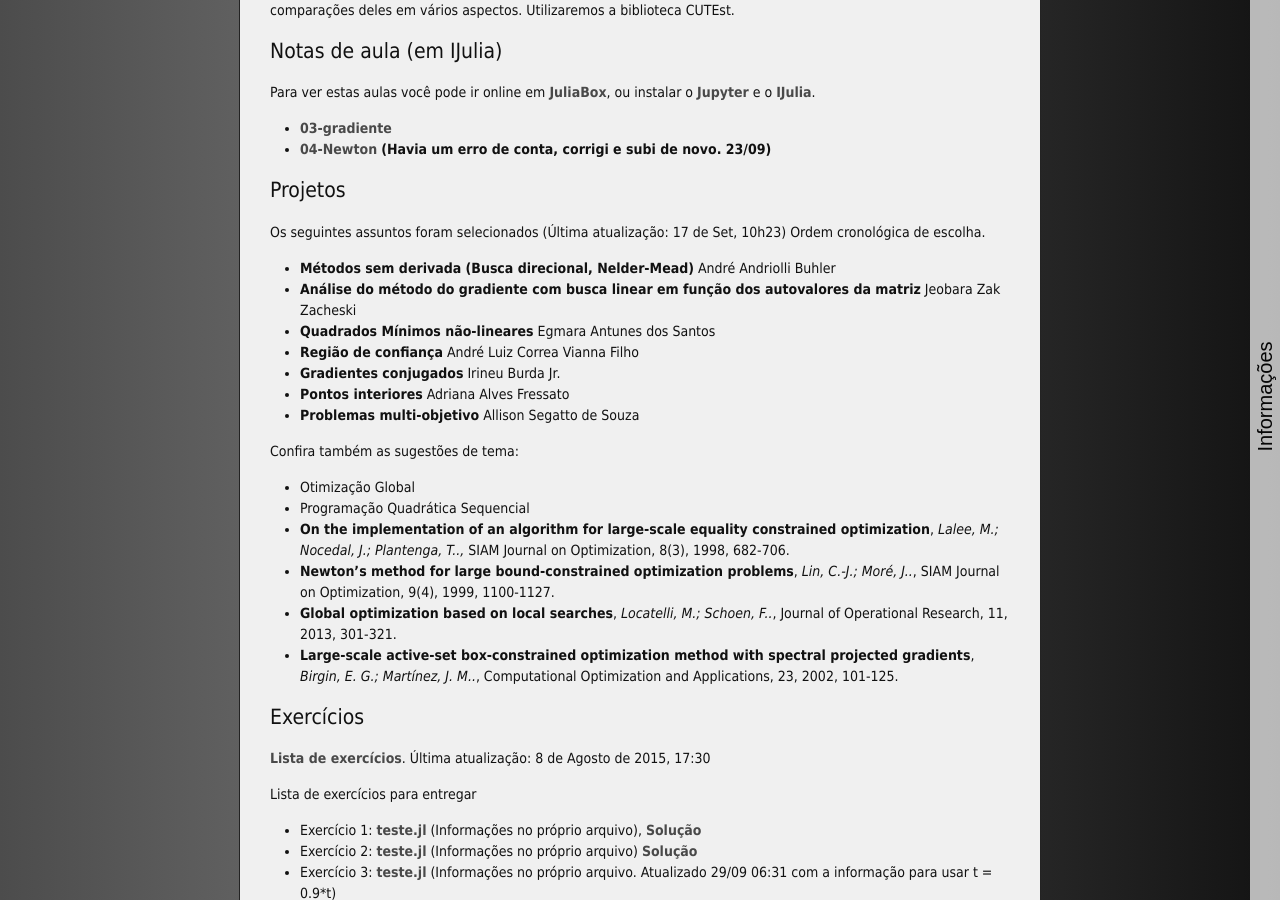
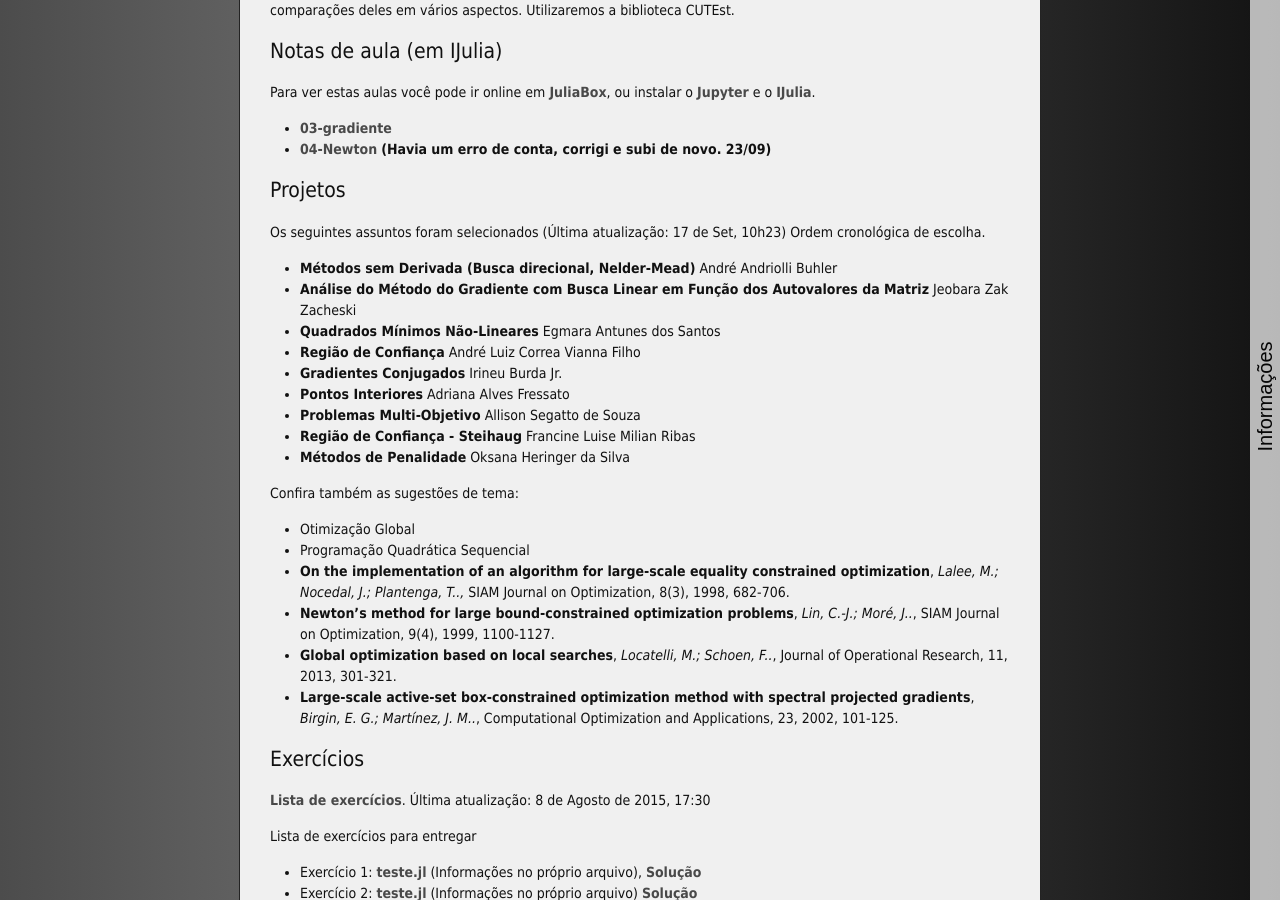
Before and after one commit to abelsiqueira/abelsiqueira.github.io-old, a Jekyll site: the page built from _posts/br/2015-08-02-cm114-2015s2.markdown, in a window 1280 px wide and 900 px high, scrolled down 606 px. Built offline with Jekyll 4.4.1, drawn with Linux system fonts in a browser that asks for light colours; nearby versions of some CDN libraries.

Commit message:
Atualiza projetos no site

```diff
--- a/_posts/br/2015-08-02-cm114-2015s2.markdown
+++ b/_posts/br/2015-08-02-cm114-2015s2.markdown
@@ -45,21 +45,25 @@ ou instalar o [Jupyter](https://jupyter.org/) e o
 Os seguintes assuntos foram selecionados (Última atualização: 17 de Set, 10h23)
 Ordem cronológica de escolha.
 
-  - **Métodos sem derivada (Busca direcional, Nelder-Mead)**
+  - **Métodos sem Derivada (Busca direcional, Nelder-Mead)**
     André Andriolli Buhler
-  - **Análise do método do gradiente com busca linear em função dos autovalores
-    da matriz**
+  - **Análise do Método do Gradiente com Busca Linear em Função dos Autovalores
+    da Matriz**
     Jeobara Zak Zacheski
-  - **Quadrados Mínimos não-lineares**
+  - **Quadrados Mínimos Não-Lineares**
     Egmara Antunes dos Santos
-  - **Região de confiança**
+  - **Região de Confiança**
     André Luiz Correa Vianna Filho
-  - **Gradientes conjugados**
+  - **Gradientes Conjugados**
     Irineu Burda Jr.
-  - **Pontos interiores**
+  - **Pontos Interiores**
     Adriana Alves Fressato
-  - **Problemas multi-objetivo**
+  - **Problemas Multi-Objetivo**
     Allison Segatto de Souza
+  - **Região de Confiança - Steihaug**
+    Francine Luise Milian Ribas
+  - **Métodos de Penalidade**
+    Oksana Heringer da Silva
 
 Confira também as sugestões de tema:
 
```
